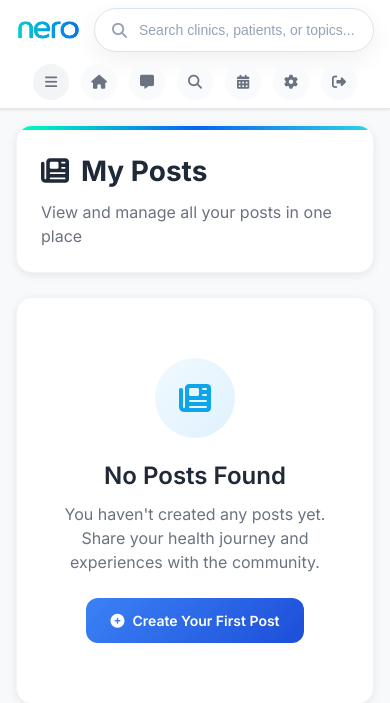
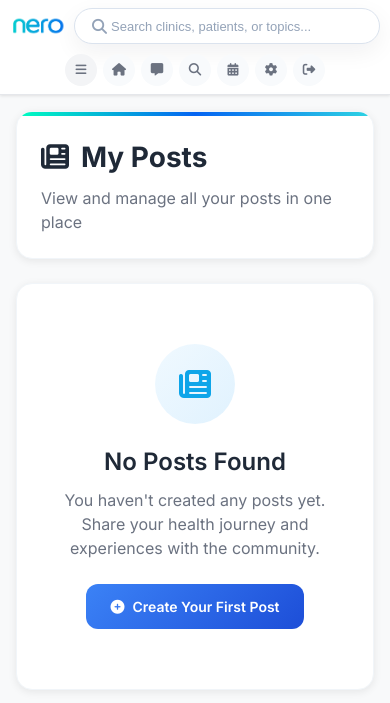
Before and after one commit to dakirBLM/Nero, a Django app: page /patients/my-posts/ in a window 390 px wide. Shown: the top 703 px of the page. Run offline with Django 5.2, Linux system fonts and the light colour scheme; the visitor is signed in with stand-in values (Sample User, id 1); data that the repository does not hold is empty; parts of the project's set-up code (start-up, migrations or seed data) failed here and were passed over.

Commit message:
Patient header: extra tier for very small phones (<=420px) so all icons fit on one row

```diff
--- a/templates/includes/patient_nav.html
+++ b/templates/includes/patient_nav.html
@@ -42,6 +42,15 @@
   .pnav .search-container{margin:0 4px !important}
   .pnav .nav-icons{gap:12px !important}
   .pnav .nav-icon{width:36px !important;height:36px !important;font-size:14px}
+}
+/* very small phones: keep all 7 icons on one comfortable row */
+@media (max-width:420px){
+  .header-container.pnav{padding:8px 8px !important;gap:6px}
+  .pnav .logo-container{width:58px !important;height:32px !important}
+  .pnav .search-container{margin:0 2px !important}
+  .pnav .search-bar{height:36px !important;font-size:13px !important;padding-left:36px !important}
+  .pnav .nav-icons{gap:6px !important}
+  .pnav .nav-icon{width:32px !important;height:32px !important;font-size:12.5px}
 }
 </style>
 <header class="main-header">
```
